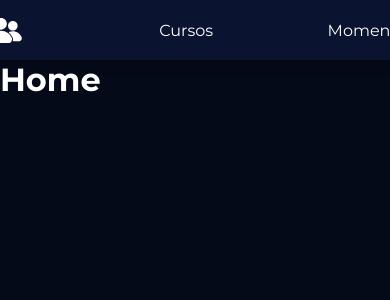
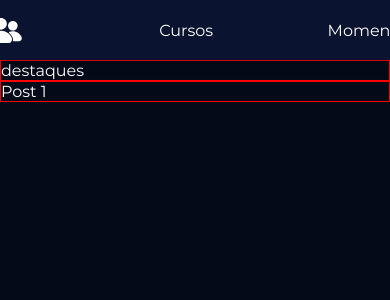
Before and after one commit to apadrinhe-me/apadrinhe-me, a React (Create React App) app: page / in a window 390 px wide. Shown: the top 300 px of the page. Built offline with nearby package versions, Linux system fonts and the light colour scheme.

Commit message:
layout d home estruturado

```diff
--- /dev/null
+++ b/src/componets/funcional/If.js
@@ -0,0 +1,9 @@
+const If = props => {
+    if(props.test){
+        return props.children
+    } else {
+        return false
+    }
+}
+
+export default If;
--- a/src/componets/layout/Menu.jsx
+++ b/src/componets/layout/Menu.jsx
@@ -17,8 +17,8 @@ const Menu = () => {
 
                     <div className="container_middle">
                         <ul className="nav">
-                            <li><Link to="/"><svg aria-label="Home" class="_8-yf5 " fill="#fff" height="25" role="img" viewBox="0 0 28 28"><path xmlns="http://www.w3.org/2000/svg" d="M27.8,15.24c-.4,1.03-1.31,1.66-2.39,1.66h-.67v8.28c0,1.56-1.22,2.82-2.71,2.82h-5.68v-8.19c0-.27-.21-.49-.47-.49h-3.77c-.26,0-.47,.21-.47,.49v8.19H5.96c-1.49,0-2.71-1.26-2.71-2.82v-8.28h-.67c-1.07,0-1.99-.64-2.39-1.66-.4-1.03-.18-2.15,.59-2.92L12.2,.76c1.01-1.02,2.59-1.02,3.6,0l11.42,11.56c.77,.77,.99,1.89,.59,2.92Z" /></svg></Link></li>
-                            <li><Link to="/conexoes"><svg aria-label="Home" class="_8-yf5 " fill="#fff" height="25" role="img" viewBox="0 0 36 28"><g xmlns="http://www.w3.org/2000/svg"><g><g><path d="M18.87,6.51c0,3.59-2.92,6.52-6.51,6.52c-3.59,0-6.52-2.92-6.52-6.52C5.84,2.92,8.76,0,12.36,0     C15.95,0,18.87,2.92,18.87,6.51z" /></g><g><path d="M24.01,26.19C23.26,27.33,21.99,28,20.62,28H4.1c-1.36,0-2.63-0.67-3.4-1.81c-0.76-1.14-0.91-2.57-0.39-3.84     c2-4.93,6.74-8.12,12.06-8.12c5.32,0,10.06,3.19,12.06,8.12C24.93,23.63,24.78,25.06,24.01,26.19z" /></g></g><g><path d="M30.93,8.67c0,2.96-2.41,5.37-5.37,5.37c-2.97,0-5.37-2.41-5.37-5.37c0-2.97,2.41-5.38,5.37-5.38    C28.52,3.29,30.93,5.71,30.93,8.67z" /></g><g><path d="M35.62,22.62c0,0.67-0.2,1.35-0.59,1.93c-0.64,0.95-1.7,1.51-2.85,1.51h-5.8c-0.24,0-0.47-0.11-0.61-0.31    c-0.14-0.2-0.18-0.45-0.11-0.68c0.25-0.77,0.23-1.63-0.05-2.39c-0.86-2.36-2.29-4.42-4.11-5.96c-0.2-0.17-0.31-0.44-0.26-0.7    c0.05-0.26,0.23-0.48,0.48-0.58c1.23-0.48,2.51-0.72,3.83-0.72c4.33,0,8.18,2.6,9.82,6.61C35.54,21.74,35.62,22.18,35.62,22.62z" /></g></g></svg></Link></li>
+                            <li><Link to="/"><svg aria-label="Home" className="_8-yf5 " fill="#fff" height="25" role="img" viewBox="0 0 28 28"><path xmlns="http://www.w3.org/2000/svg" d="M27.8,15.24c-.4,1.03-1.31,1.66-2.39,1.66h-.67v8.28c0,1.56-1.22,2.82-2.71,2.82h-5.68v-8.19c0-.27-.21-.49-.47-.49h-3.77c-.26,0-.47,.21-.47,.49v8.19H5.96c-1.49,0-2.71-1.26-2.71-2.82v-8.28h-.67c-1.07,0-1.99-.64-2.39-1.66-.4-1.03-.18-2.15,.59-2.92L12.2,.76c1.01-1.02,2.59-1.02,3.6,0l11.42,11.56c.77,.77,.99,1.89,.59,2.92Z" /></svg></Link></li>
+                            <li><Link to="/conexoes"><svg aria-label="Home" className="_8-yf5 " fill="#fff" height="25" role="img" viewBox="0 0 36 28"><g xmlns="http://www.w3.org/2000/svg"><g><g><path d="M18.87,6.51c0,3.59-2.92,6.52-6.51,6.52c-3.59,0-6.52-2.92-6.52-6.52C5.84,2.92,8.76,0,12.36,0     C15.95,0,18.87,2.92,18.87,6.51z" /></g><g><path d="M24.01,26.19C23.26,27.33,21.99,28,20.62,28H4.1c-1.36,0-2.63-0.67-3.4-1.81c-0.76-1.14-0.91-2.57-0.39-3.84     c2-4.93,6.74-8.12,12.06-8.12c5.32,0,10.06,3.19,12.06,8.12C24.93,23.63,24.78,25.06,24.01,26.19z" /></g></g><g><path d="M30.93,8.67c0,2.96-2.41,5.37-5.37,5.37c-2.97,0-5.37-2.41-5.37-5.37c0-2.97,2.41-5.38,5.37-5.38    C28.52,3.29,30.93,5.71,30.93,8.67z" /></g><g><path d="M35.62,22.62c0,0.67-0.2,1.35-0.59,1.93c-0.64,0.95-1.7,1.51-2.85,1.51h-5.8c-0.24,0-0.47-0.11-0.61-0.31    c-0.14-0.2-0.18-0.45-0.11-0.68c0.25-0.77,0.23-1.63-0.05-2.39c-0.86-2.36-2.29-4.42-4.11-5.96c-0.2-0.17-0.31-0.44-0.26-0.7    c0.05-0.26,0.23-0.48,0.48-0.58c1.23-0.48,2.51-0.72,3.83-0.72c4.33,0,8.18,2.6,9.82,6.61C35.54,21.74,35.62,22.18,35.62,22.62z" /></g></g></svg></Link></li>
                             <li><Link to="/cursos">Cursos</Link></li>
                             <li><Link to="/moments">Moments</Link></li>
                         </ul>
@@ -26,7 +26,6 @@ const Menu = () => {
 
                     <div className="container_right">
                         <Link className="user-profile_btn" to="/perfil">
-
                             <div>
                                 <img src="https://media-exp1.licdn.com/dms/image/C4E03AQEMFO6yMCYjaQ/profile-displayphoto-shrink_200_200/0/1639491349201?e=1657756800&v=beta&t=V730pyqkTDzfhiWDYOPdleupWPRpv1WFUbm3AQh8fnY" />
                                 <p>Alini</p>
--- /dev/null
+++ b/src/index.css
@@ -0,0 +1,31 @@
+@import url('https://fonts.googleapis.com/css2?family=Montserrat:ital,wght@0,100;0,200;0,300;0,400;0,500;0,600;0,700;0,800;0,900;1,100;1,200;1,300;1,400;1,500;1,600;1,700;1,800;1,900&display=swap');
+
+* {
+    box-sizing: border-box;
+    margin: 0;
+    padding: 0;
+    top: 0;
+    left: 0;
+    font-family: 'Montserrat', sans-serif;
+
+}
+
+/*
+Breakpoints responsivos do bootstrap
+
+// X-Small devices (portrait phones, less than 576px)
+@media (max-width: 575.98px) { ... }
+
+// Small devices (landscape phones, less than 768px)
+@media (max-width: 767.98px) { ... }
+
+// Medium devices (tablets, less than 992px)
+@media (max-width: 991.98px) { ... }
+
+// Large devices (desktops, less than 1200px)
+@media (max-width: 1199.98px) { ... }
+
+// X-Large devices (large desktops, less than 1400px)
+@media (max-width: 1399.98px) { ... }
+
+*/
--- a/src/index.js
+++ b/src/index.js
@@ -1,3 +1,4 @@
+import "./index.css";
 import React from 'react';
 import ReactDOM from 'react-dom/client';
 import App from './views/App';
--- a/src/views/App.css
+++ b/src/views/App.css
@@ -1,15 +1,3 @@
-@import url('https://fonts.googleapis.com/css2?family=Montserrat:ital,wght@0,100;0,200;0,300;0,400;0,500;0,600;0,700;0,800;0,900;1,100;1,200;1,300;1,400;1,500;1,600;1,700;1,800;1,900&display=swap');
-
-* {
-    box-sizing: border-box;
-    margin: 0;
-    padding: 0;
-    top: 0;
-    left: 0;
-    font-family: 'Montserrat', sans-serif;
-
-}
-
 .App {
     height: 100vh;
     width: 100vw;
--- a/src/views/pages/home.css
+++ b/src/views/pages/home.css
@@ -0,0 +1,36 @@
+.Home{
+    display: flex;
+    flex-direction: row;
+    width: 100%;
+    max-width: 1200px;
+    margin: 0 auto;
+
+}
+
+.infinity-post-scroll{
+    display: flex;
+    flex-direction: column;
+    border: 1px solid red;
+    flex: 2;
+}
+
+.spotlights{
+    display: flex;
+    flex-direction: column;
+    border: 1px solid red;
+    flex: 1;
+}
+
+@media (max-width: 575.98px) {
+    .Home{
+        flex-direction: column;
+    }
+
+    .infinity-post-scroll{
+        order: 2;
+    }
+
+    .spotlights{
+        order: 1;
+    }
+}
--- a/src/views/pages/home.jsx
+++ b/src/views/pages/home.jsx
@@ -1,13 +1,20 @@
 import "./Home.css"
 import React from "react";
 import Menu from "../../componets/layout/Menu";
+import If from "../../componets/funcional/If";
 
 const Home =  () => {
     return(
         <>
             <Menu />
             <div className="Home">
-                <h1>Home</h1>
+                <div className="infinity-post-scroll">
+                    <div>Post 1</div>
+                </div>
+
+                <div className="spotlights">
+                    destaques
+                </div>
             </div>
         </>
     );
```
